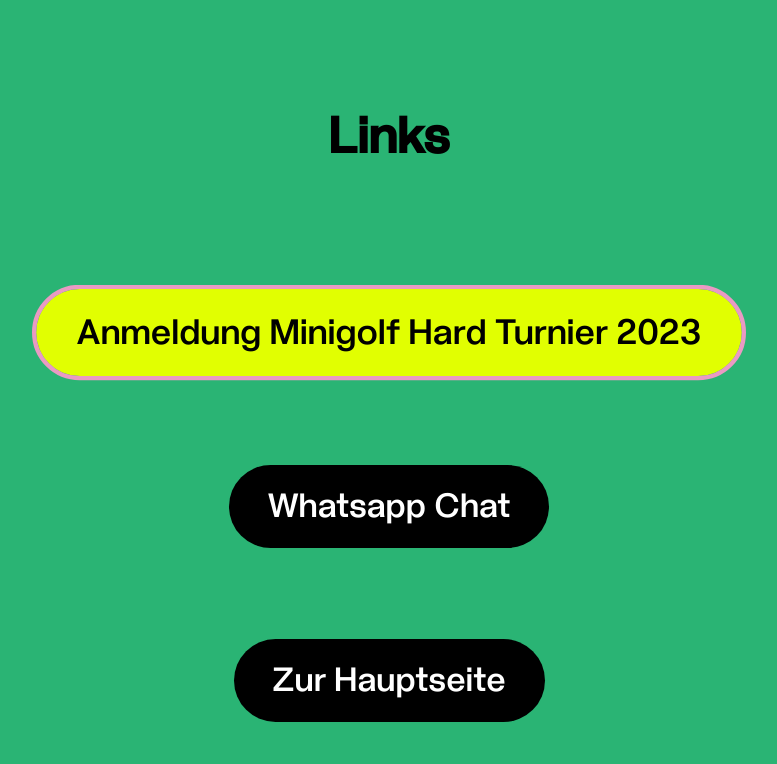
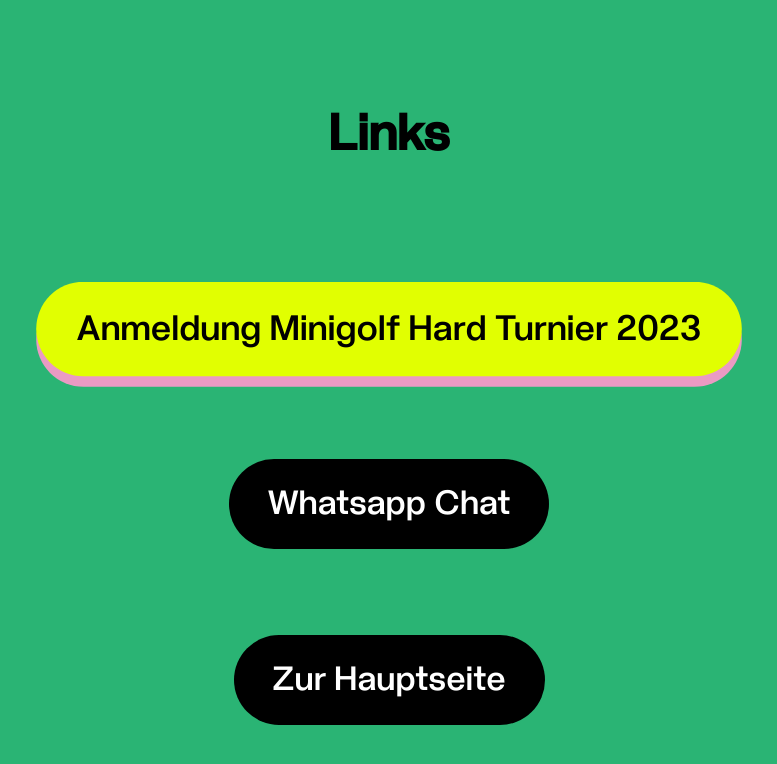
Before and after one commit to Dariush-Mehdiaraghi/minigolf-hard, a SvelteKit app: page /links in a window 1280 px wide. Shown: the top 764 px of the page, without its empty margins (251-1028 px from the left). Built offline with nearby package versions, Linux system fonts and the light colour scheme.

Commit message:
feat: cool shadow animation links

```diff
--- a/src/routes/links/+page.svelte
+++ b/src/routes/links/+page.svelte
@@ -39,10 +39,10 @@
 			background: black;
 			color: white;
 			border-radius: 2em;
-			line-height: 1em;
+			line-height: 1.2em;
 			padding: 0.8em 1.2em;
 			&:hover {
-				outline: 4px solid var(--pink-main);
+				box-shadow: 0px 10px 0px 0px var(--pink-main);
 			}
 		}
 		#concours {
@@ -52,15 +52,18 @@
 			@keyframes pulse {
 				0% {
 					transform: scale(1);
-					outline: 0px solid transparent;
+					box-shadow: 0px 0px 0px 0px var(--pink-main);
+
 				}
 				50% {
 					transform: scale(1.05);
-					outline: 4px solid var(--pink-main);
+					box-shadow: 0px 10px 0px 0px var(--pink-main);
+
 				}
 				100% {
 					transform: scale(1);
-					outline: 0px solid transparent;
+					box-shadow: 0px 0px 0px 0px var(--pink-main);
+
 
 				}
 			}
```
